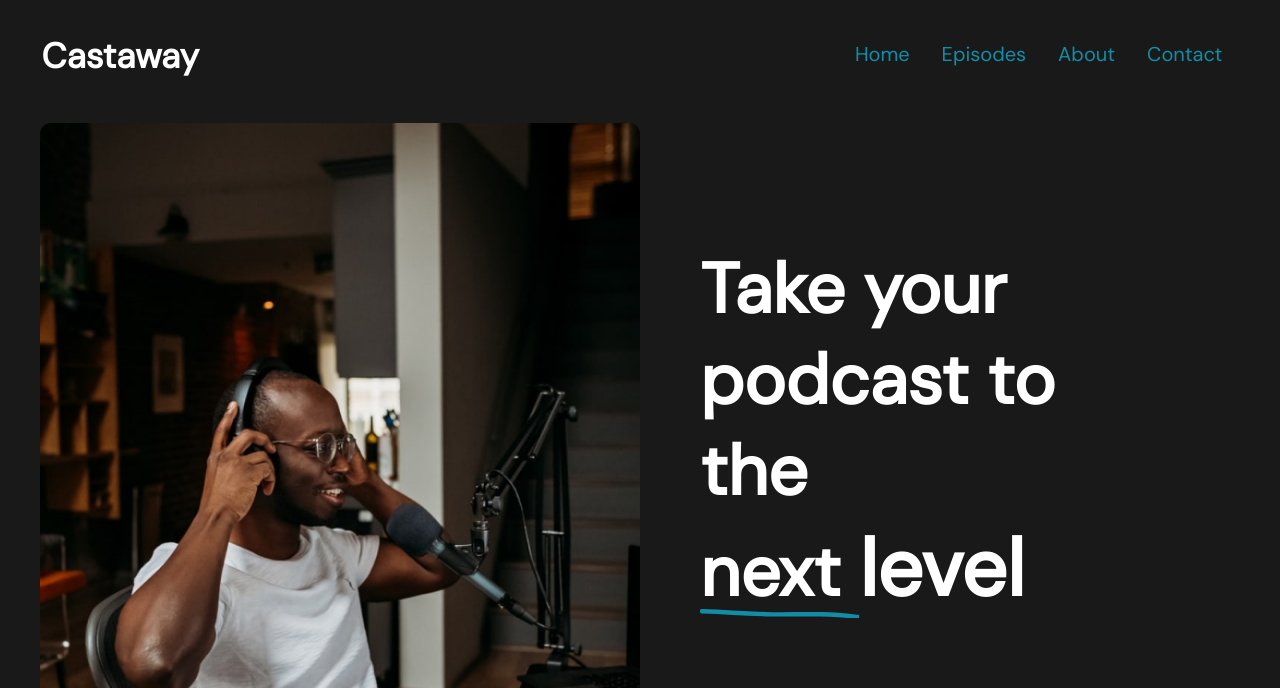
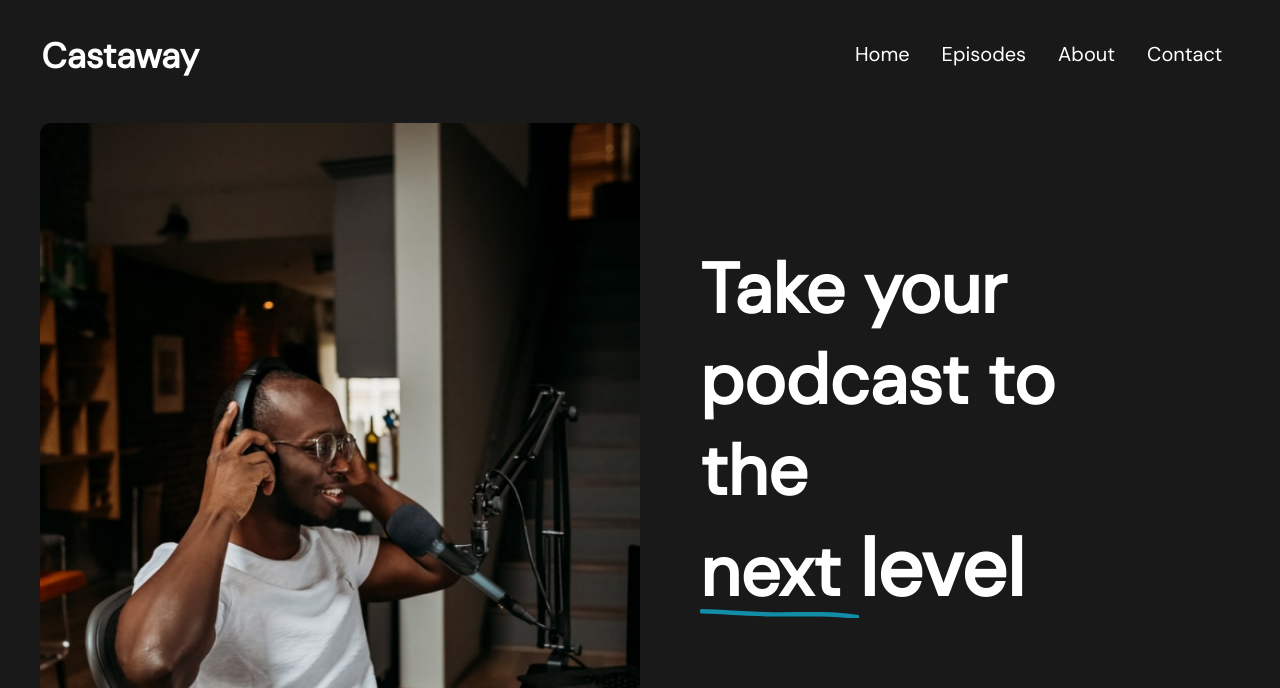
Before and after one commit to Romanovi3/FirstLanding, a plain HTML site: page index.html in a window 1280 px wide. Shown: the top 688 px of the page. Drawn offline with Linux system fonts and the light colour scheme.

Commit message:
Update style.css

```diff
--- a/source/style.css
+++ b/source/style.css
@@ -46,7 +46,7 @@ nav h2{
     margin:1rem;
     font-size: 20px;
     text-decoration: none;
-    color:#118DA8;
+    color:#FFFFFF;
 }
 .navItems a:visited{
     color:#FFFFFF;
```
